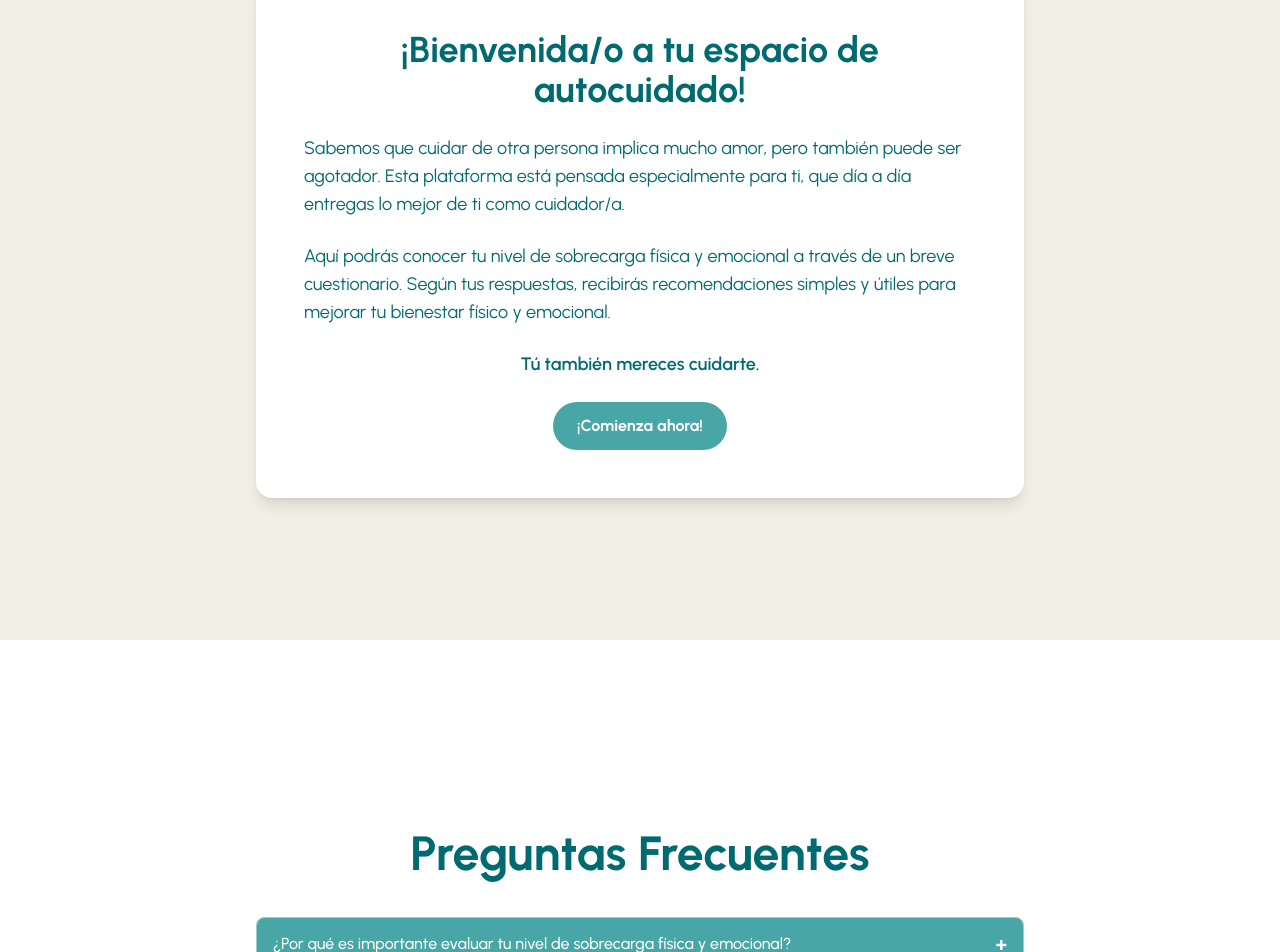
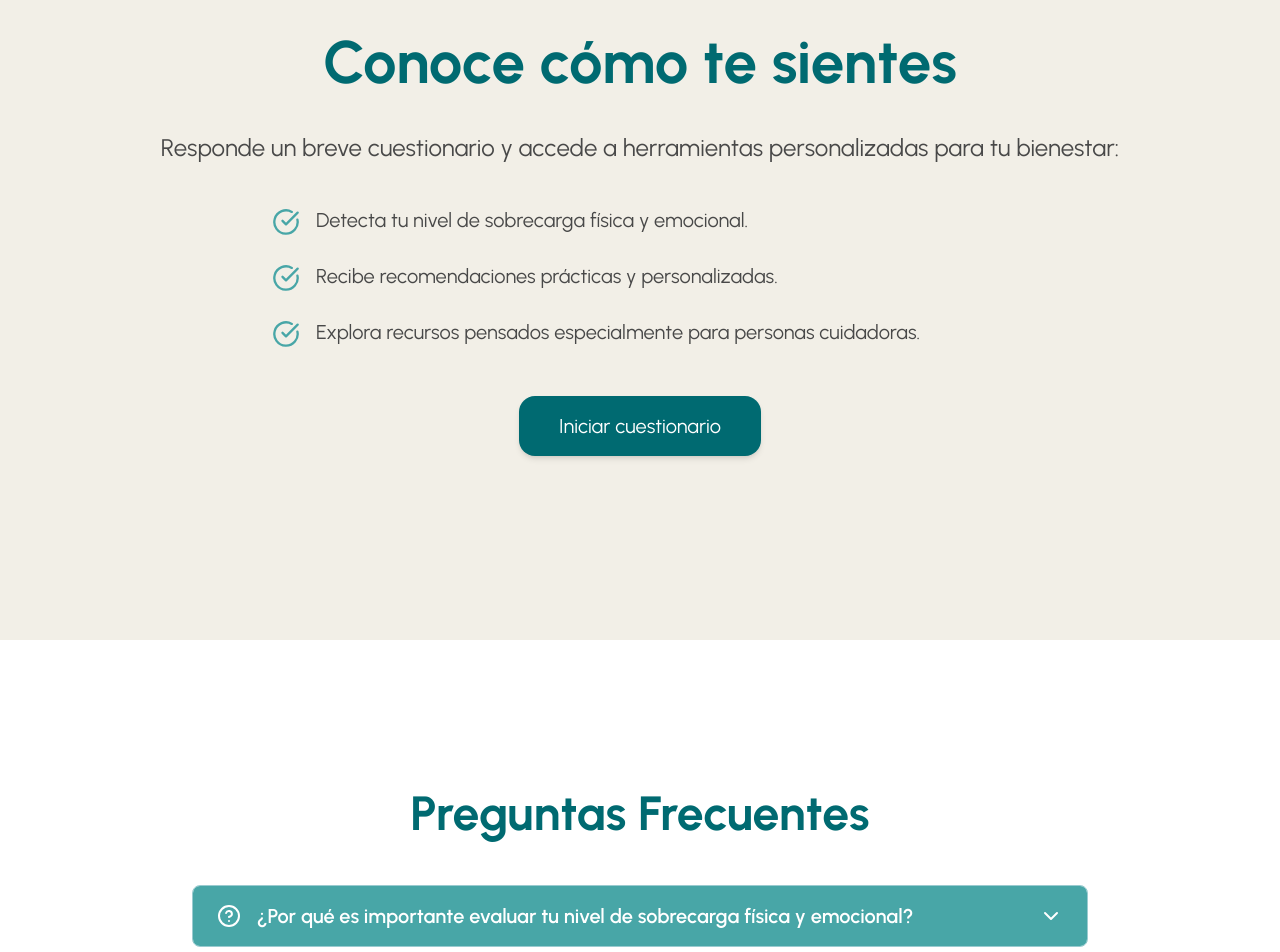
Before and after one commit to jaavispeed/educuida, a React (Vite) app: page /home in a window 1280 px wide. Shown: the part 160-1112 px from the top of the page. Built offline with nearby package versions, Linux system fonts and the light colour scheme.

Commit message:
new Design

```diff
--- a/package.json
+++ b/package.json
@@ -11,6 +11,7 @@
   },
   "dependencies": {
     "@tailwindcss/vite": "^4.1.4",
+    "lucide-react": "^0.488.0",
     "react": "^19.0.0",
     "react-dom": "^19.0.0",
     "react-router": "^7.5.0",
--- a/src/components/Home.jsx
+++ b/src/components/Home.jsx
@@ -1,29 +1,53 @@
+import React from 'react';
+import { useNavigate } from 'react-router';
+import { CheckCircle } from 'lucide-react';
 
 const Home = () => {
+  const navigate = useNavigate();
+
+  const handleStart = () => {
+    navigate('/cuestionario');
+  };
+
   return (
-    <section className="min-h-screen bg-[#F2EFE7] flex items-center justify-center px-4 py-10">
-      <div className="max-w-3xl w-full bg-white rounded-2xl shadow-lg p-8 sm:p-10 md:p-12 space-y-6">
-        <h1 className="text-2xl sm:text-3xl md:text-4xl font-bold text-[#006A71] text-center">
-          ¡Bienvenida/o a tu espacio de autocuidado!
+    <div className="min-h-screen flex items-center justify-center bg-[#F2EFE7] px-4 sm:px-6 md:px-10">
+      <div className="w-full max-w-5xl text-center py-16">
+        <h1 className="text-4xl sm:text-5xl md:text-6xl font-bold text-[#006A71] mb-8 leading-tight">
+          Conoce cómo te sientes
         </h1>
-        <p className="text-[#006A71] text-base sm:text-lg">
-          Sabemos que cuidar de otra persona implica mucho amor, pero también puede ser agotador.
-          Esta plataforma está pensada especialmente para ti, que día a día entregas lo mejor de ti como cuidador/a.
+        <p className="text-lg sm:text-xl md:text-2xl text-[#484848] mb-10 px-2 sm:px-6">
+          Responde un breve cuestionario y accede a herramientas personalizadas para tu bienestar:
         </p>
-        <p className="text-[#006A71] text-base sm:text-lg">
-          Aquí podrás conocer tu nivel de sobrecarga física y emocional a través de un breve cuestionario.
-          Según tus respuestas, recibirás recomendaciones simples y útiles para mejorar tu bienestar físico y emocional.
-        </p>
-        <p className="text-[#006A71] text-base sm:text-lg font-semibold text-center">
-          Tú también mereces cuidarte.
-        </p>
-        <div className="text-center">
-          <button className="bg-[#48A6A7] hover:bg-[#006A71] text-white font-bold py-3 px-6 rounded-full transition duration-300 cursor-pointer">
-          ¡Comienza ahora!
-          </button>
+
+        {/* Lista estilizada y responsive */}
+        <div className="flex flex-col gap-6 items-start sm:items-center mb-12 mx-auto w-full max-w-3xl px-4">
+          {[
+            'Detecta tu nivel de sobrecarga física y emocional.',
+            'Recibe recomendaciones prácticas y personalizadas.',
+            'Explora recursos pensados especialmente para personas cuidadoras.',
+          ].map((text, index) => (
+            <div
+              key={index}
+              className="flex items-start sm:items-center gap-4 w-full"
+            >
+              <div className="text-[#48A6A7] min-w-[28px] mt-1">
+                <CheckCircle size={28} />
+              </div>
+              <p className="text-base sm:text-lg md:text-xl text-[#484848]">
+                {text}
+              </p>
+            </div>
+          ))}
         </div>
+
+        <button
+          onClick={handleStart}
+          className="bg-[#006A71] text-white text-lg sm:text-xl px-8 sm:px-10 py-3 sm:py-4 rounded-2xl hover:bg-[#48A6A7] transition-all shadow-md cursor-pointer"
+        >
+          Iniciar cuestionario
+        </button>
       </div>
-    </section>
+    </div>
   );
 };
 
--- /dev/null
+++ b/src/components/LandingPage.jsx
@@ -0,0 +1,51 @@
+import React, { useState } from 'react';
+import { useNavigate } from 'react-router';
+
+const LandingPage = () => {
+    const [name, setName] = useState('');
+
+    const navigate = useNavigate();
+
+    const handleContinue = () => {
+        // Aquí podrías guardar el nombre en contexto o estado global si lo necesitas
+        navigate('/home', {
+            replace: true
+        })
+    };
+
+    return (
+        <div className="min-h-screen flex items-center justify-center bg-[#F2EFE7] px-6">
+            <div className="max-w-6xl w-full grid grid-cols-1 md:grid-cols-2 gap-8 items-center">
+                {/* Texto */}
+                <div>
+                    <h1 className="text-4xl md:text-5xl font-bold text-[#006A71] mb-6">
+                        ¡Bienvenido a tu espacio de autocuidado!
+                    </h1>
+                    <p className="text-lg text-[#484848]">
+                        Cuidar a otros requiere mucho amor, pero también puede ser agotador. Esta plataforma está diseñada para ayudarte a conocer tu nivel de sobrecarga física y emocional con un breve cuestionario. Recibirás recomendaciones simples para mejorar tu bienestar.
+                    </p>
+                </div>
+
+                {/* Input y botón */}
+                <div className="flex flex-col items-start gap-4">
+                    <label className="text-[#006A71] text-lg font-medium">¿Cómo te llamas?</label>
+                    <input
+                        type="text"
+                        value={name}
+                        onChange={(e) => setName(e.target.value)}
+                        placeholder="Escribe tu nombre"
+                        className="w-full px-4 py-2 border border-[#9ACBD0] rounded-xl focus:outline-none focus:ring-2 focus:ring-[#006A71] text-[#006A71]"
+                    />
+                    <button
+                        onClick={handleContinue}
+                        className="bg-[#006A71] text-white px-6 py-2 rounded-xl hover:bg-[#48A6A7] transition-all cursor-pointer"
+                    >
+                        Continuar
+                    </button>
+                </div>
+            </div>
+        </div>
+    );
+};
+
+export default LandingPage;
--- a/src/components/QuestionsFrequently.jsx
+++ b/src/components/QuestionsFrequently.jsx
@@ -1,5 +1,6 @@
 import { useState } from "react";
 import { QuestionsFrequentlyData } from "../data/QuestionsFrequently.js";
+import { ChevronDown, ChevronUp, HelpCircle } from "lucide-react";
 
 const QuestionsFrequently = () => {
   const [openIndex, setOpenIndex] = useState(null);
@@ -9,29 +10,34 @@ const QuestionsFrequently = () => {
   };
 
   return (
-    <section className="bg-white py-10 px-4 min-h-screen flex items-center justify-center">
-      <div className="w-full max-w-3xl">
-        <h2 className="text-4xl sm:text-5xl font-bold text-center text-[#006A71] mb-10">
+    <section className="bg-white py-8 sm:py-12 px-4 sm:px-6 min-h-screen flex items-center justify-center">
+      <div className="w-full max-w-4xl">
+        <h2 className="text-3xl sm:text-5xl font-bold text-center text-[#006A71] mb-8 sm:mb-12">
           Preguntas Frecuentes
         </h2>
-        <div className="space-y-4">
+        <div className="space-y-6">
           {QuestionsFrequentlyData.map((item, index) => (
             <div key={index} className="border border-[#9ACBD0] rounded-lg overflow-hidden">
               <button
                 onClick={() => toggleIndex(index)}
-                className="w-full flex items-center justify-between px-4 py-3 bg-[#48A6A7] hover:bg-[#006A71] text-white font-medium transition duration-300"
+                className="w-full flex items-center justify-between px-6 py-4 bg-[#48A6A7] hover:bg-[#006A71] text-white font-semibold text-base sm:text-xl transition duration-300"
               >
-                {item.question}
-                <span className="text-xl font-bold">
-                  {openIndex === index ? "−" : "+"}
+                <div className="flex items-center gap-4">
+                  <div className="min-w-[24px] min-h-[24px] flex items-center justify-center">
+                    <HelpCircle size={24} className="text-white flex-shrink-0" />
+                  </div>
+                  <span className="text-base sm:text-xl text-left">{item.question}</span>
+                </div>
+
+                <span className="text-xl sm:text-2xl font-bold">
+                  {openIndex === index ? <ChevronUp size={24} /> : <ChevronDown size={24} />} {/* Icono con tamaño fijo */}
                 </span>
               </button>
               <div
-                className={`px-4 overflow-hidden transition-all duration-300 ease-in-out ${
-                  openIndex === index ? "max-h-40 py-3" : "max-h-0"
-                } text-[#006A71] bg-[#F2EFE7]`}
+                className={`px-6 overflow-hidden transition-all duration-300 ease-in-out ${openIndex === index ? "max-h-56 py-4" : "max-h-0"
+                  } text-[#006A71] bg-[#F2EFE7]`}
               >
-                {item.response}
+                <p className="text-sm sm:text-lg">{item.response}</p>
               </div>
             </div>
           ))}
--- a/src/components/WhatName.jsx
+++ /dev/null
@@ -1,36 +0,0 @@
-import React, { useState } from 'react';
-import { useNavigate } from 'react-router';
-
-const WhatName = () => {
-    const navigate = useNavigate()
-    const [name, setName] = useState('');
-
-    const handleSubmit = () => {
-        navigate('/home', {
-            replace: true
-        })
-    };
-
-    return (
-        <div className="min-h-screen bg-[#f2efe7] flex justify-center items-center">
-            <div className="bg-white p-8 rounded-xl shadow-xl w-96">
-                <h1 className="text-2xl text-[#9acbd0] font-semibold mb-4">¿Cuál es tu nombre?</h1>
-                <input
-                    type="text"
-                    value={name}
-                    onChange={(e) => setName(e.target.value)}
-                    placeholder="Escribe tu nombre"
-                    className="w-full p-2 mb-4 border-2 border-[#9acbd0] rounded-md focus:outline-none focus:ring-2 focus:ring-[#48a6a7]"
-                />
-                <button
-                    onClick={handleSubmit}
-                    className="w-full p-2 bg-[#48a6a7] text-white rounded-md hover:bg-[#006A71] focus:outline-none"
-                >
-                    Guardar Nombre
-                </button>
-            </div>
-        </div>
-    );
-};
-
-export default WhatName;
--- a/src/routes/AppRouter.jsx
+++ b/src/routes/AppRouter.jsx
@@ -1,6 +1,6 @@
 import { Navigate, Route, Routes, useLocation } from "react-router"
 import Home from '../components/Home.jsx'
-import WhatName from "../components/WhatName.jsx"
+import LandingPage from "../components/LandingPage.jsx"
 import QuestionsFrequently from "../components/QuestionsFrequently.jsx"
 
 
@@ -10,7 +10,7 @@ export const AppRouter = () => {
     return (
         <>
             <Routes>
-                <Route path="/" element={<WhatName />}></Route>
+                <Route path="/" element={<LandingPage />}></Route>
                 <Route path="/home" element={<Home />}></Route>
                 <Route path="/" element={<Navigate to="/" />}></Route>
                 <Route path="*" element={<Navigate to="/" />}></Route>
```
Also changed, not shown: 1 other file (tests, documents, lock files or other folders).
